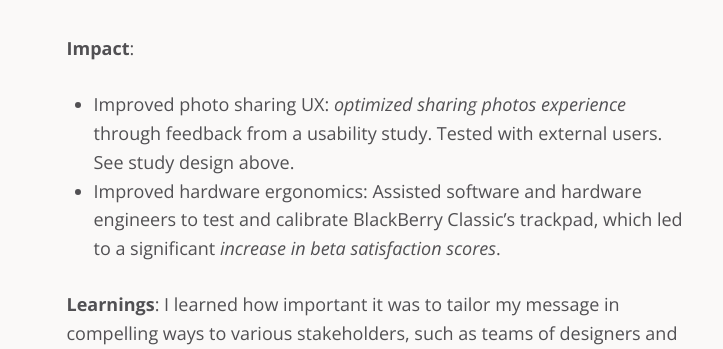
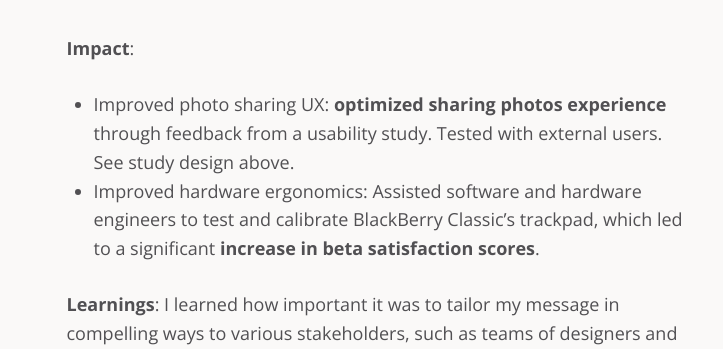
Before and after one commit to wailingwombat/wailingwombat.github.io, a Jekyll site: the page built from projects/blackberry.md, in a window 1280 px wide. Shown: the part 1988-2337 px from the top of the page, without its empty margins (261-984 px from the left). Built offline with Jekyll 4.4.1, drawn with Linux system fonts in a browser that asks for light colours.

```diff
--- a/projects/blackberry.md
+++ b/projects/blackberry.md
@@ -22,8 +22,8 @@ title: Blackberry
 ![blackberry](/images/camera_protocol_diagram.png)
 
 **Impact**:
-- Improved photo sharing UX: *optimized sharing photos experience* through feedback from a usability study. Tested with external users. See study design above.
-- Improved hardware ergonomics: Assisted software and hardware engineers to test and calibrate BlackBerry Classic’s trackpad, which led to a significant *increase in beta satisfaction scores*.
+- Improved photo sharing UX: **optimized sharing photos experience** through feedback from a usability study. Tested with external users. See study design above.
+- Improved hardware ergonomics: Assisted software and hardware engineers to test and calibrate BlackBerry Classic’s trackpad, which led to a significant **increase in beta satisfaction scores**.
 
 **Learnings**:
 I learned how important it was to tailor my message in compelling ways to various stakeholders, such as teams of designers and engineers. By presenting the finalized data in a visual way, I was able to communicate facts in a clear manner so that the audience didn’t feel overwhelmed by numbers.
```
